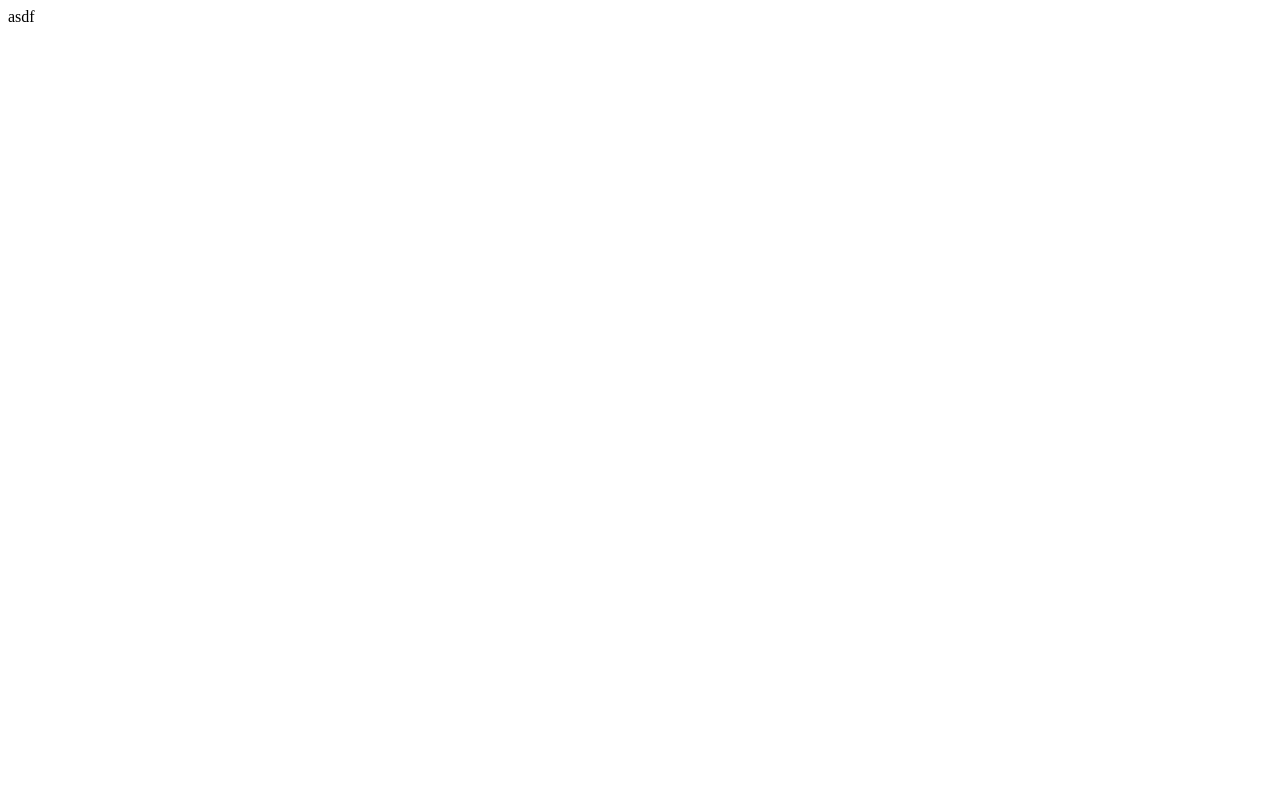
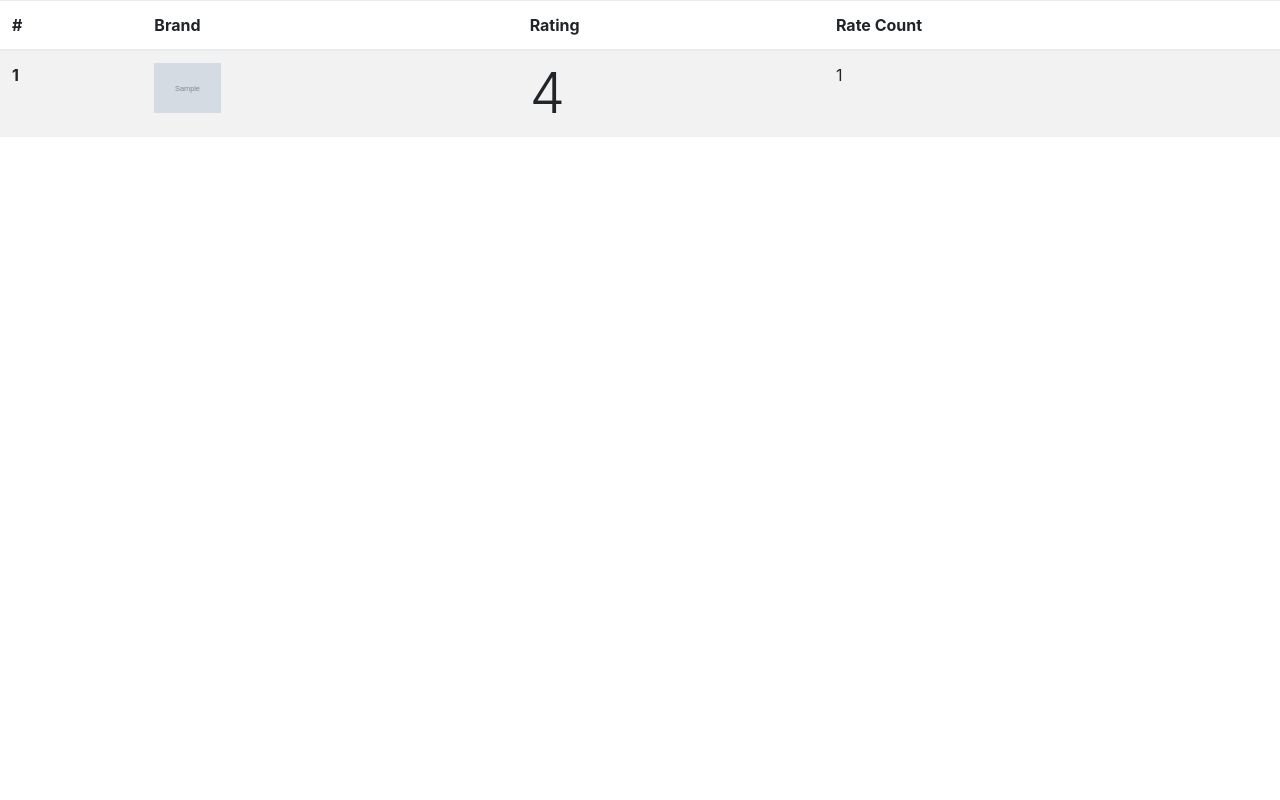
Before and after one commit to m30m/brand-rating, a Django app: page /results in a window 1280 px wide. Before the commit the page is almost empty. Run offline with Django 3.2, Linux system fonts and the light colour scheme; tables that the repository leaves empty hold one stand-in row (values such as "Sample post"); grey boxes marked "Sample" are stand-in pictures; some libraries are stand-ins or nearby versions.

Commit message:
Add results page

```diff
--- /dev/null
+++ b/brands/templates/results.html
@@ -0,0 +1,31 @@
+{% extends 'base.html' %}
+{% block body %}
+    <table class="table table-striped">
+        <thead>
+        <tr>
+            <th>#</th>
+            <th>Brand</th>
+            <th>Rating</th>
+            <th>Rate Count</th>
+        </tr>
+        </thead>
+        <tbody>
+        {% for brand in brands %}
+            <tr>
+                <th scope="row">{{ forloop.counter }}</th>
+                <td><img src="{{ brand.img }}" style="height: 50px"/></td>
+                <td class="display-4">{{ brand.avg_rating|floatformat:-2 }}</td>
+                <td>{{ brand.rate_count }}</td>
+            </tr>
+        {% endfor %}
+        </tbody>
+    </table>
+{% endblock %}
+
+{% block scripts %}
+    <script type="text/javascript">
+        setTimeout(function () {
+            window.location.reload(true);
+        }, 10000);
+    </script>
+{% endblock %}
--- a/brands/templates/vote.html
+++ b/brands/templates/vote.html
@@ -17,7 +17,7 @@
     {% for brand in brands %}
         <img id="{{ brand.id }}" src="{{ brand.image.url }}" class="brand-img rounded mx-auto d-block"
              alt="{{ brand.name }}"
-             style="width:200px;cursor:pointer">
+             style="width:150px;cursor:pointer">
         </br>
     {% endfor %}
 
--- a/brands/views.py
+++ b/brands/views.py
@@ -1,5 +1,8 @@
+from django.db.models import Avg
+from django.db.models import Count
 from django.http.response import HttpResponse
 from django.shortcuts import render, get_object_or_404
+
 from .models import Brand, BrandRating
 
 
@@ -25,9 +28,17 @@ def vote(request):
             brand_rating.save()
             msg = 'vote'
     response = render(request, 'vote.html', context={'brands': Brand.objects.all(), 'message': msg})
-    response.set_cookie('_gaa', 'GA1.2.1050151658.150761992')
+    if msg == 'vote':
+        response.set_cookie('_gaa', 'GA1.2.1050151658.150761992')
     return response
 
 
 def results(request):
-    return HttpResponse('asdf')
+    brand_img = {}
+    for brand in Brand.objects.all():
+        brand_img[brand.id] = brand.image.url
+    brands_data = Brand.objects.values('id').annotate(avg_rating=Avg('brandrating__rating'),
+                                                      rate_count=Count('brandrating')).order_by('-avg_rating')
+    for brand in brands_data:
+        brand['img'] = brand_img[brand['id']]
+    return render(request, 'results.html', context={'brands': brands_data})
```
